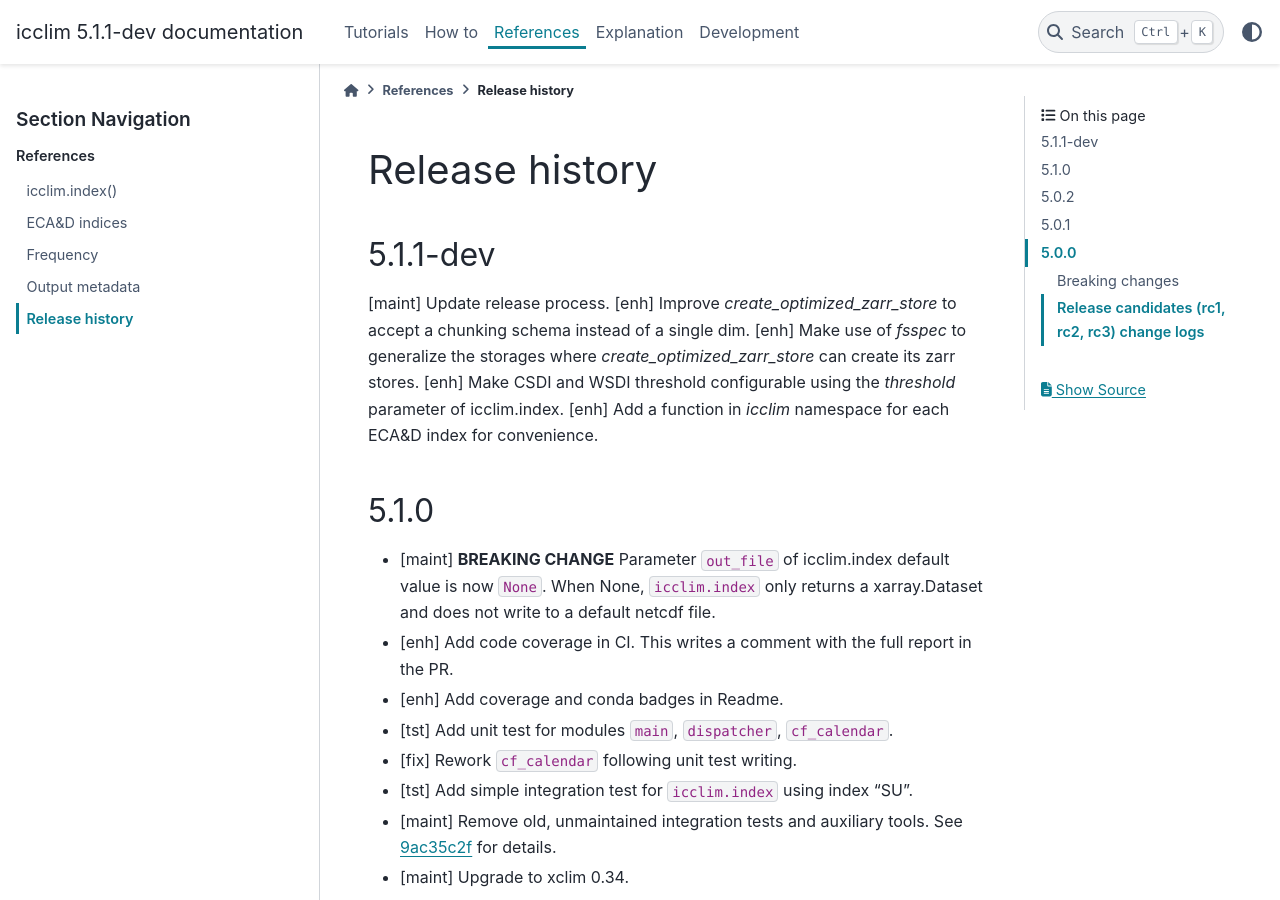
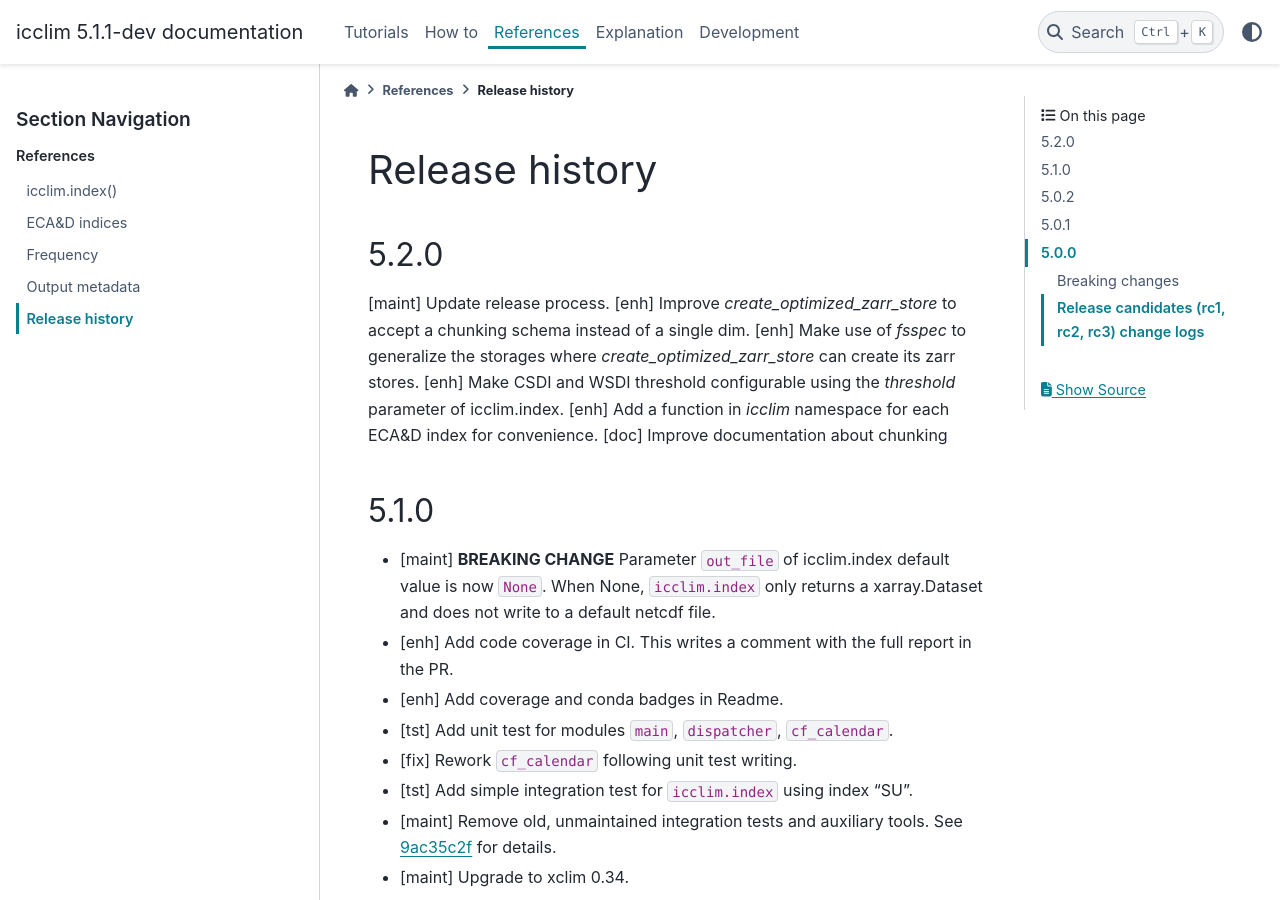
Before and after one commit to cerfacs-globc/icclim, a Sphinx documentation site: the page built from doc/source/references/release_notes.rst, in a window 1280 px wide and 900 px high. Built offline with Sphinx 7.4.7 and the PyData theme 0.15.4, drawn with Linux system fonts in a browser that asks for light colours.

Commit message:
DOC: Add release note

```diff
--- a/doc/source/references/release_notes.rst
+++ b/doc/source/references/release_notes.rst
@@ -1,13 +1,14 @@
 Release history
 ===============
 
-5.1.1-dev
----------
+5.2.0
+-----
 [maint] Update release process.
 [enh] Improve `create_optimized_zarr_store` to accept a chunking schema instead of a single dim.
 [enh] Make use of `fsspec` to generalize the storages where `create_optimized_zarr_store` can create its zarr stores.
 [enh] Make CSDI and WSDI threshold configurable using the `threshold` parameter of icclim.index.
 [enh] Add a function in `icclim` namespace for each ECA&D index for convenience.
+[doc] Improve documentation about chunking
 
 
 5.1.0
```
